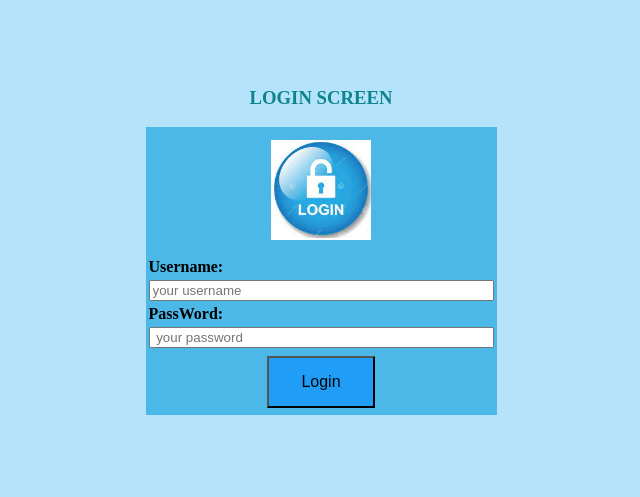
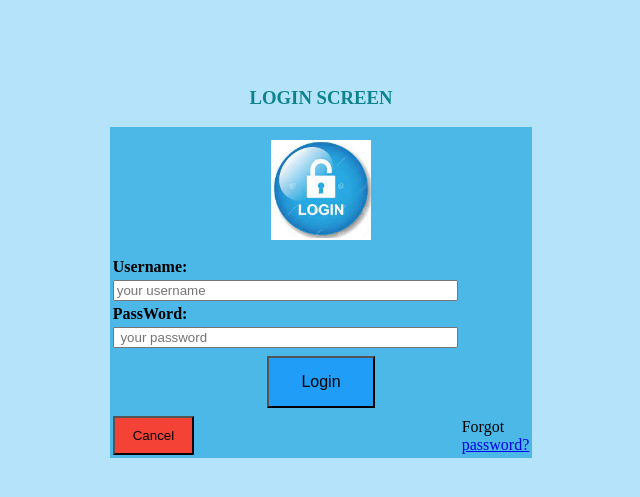
Before and after one commit to sawsanabdullateef/php-html, a PHP site: page / in a window 1280 px wide. Shown: the top 497 px of the page, without its empty margins (319-959 px from the left). Run offline with PHP 8.4, Linux system fonts and the light colour scheme.

Commit message:
add new 2 button cancel and forget and css style

```diff
--- a/css/style.css
+++ b/css/style.css
@@ -29,3 +29,12 @@ button[type=submit]{
       width: 20%;
       height: 70%;
   }
+  .cancelbtn {
+    width: auto;
+    padding: 10px 18px;
+    background-color: #f44336;
+}
+pan.psw {
+    float: right;
+    padding-top: 16px;
+}
--- a/index.html
+++ b/index.html
@@ -42,6 +42,11 @@
                         <td colspan="2" class="center"> <button  type="submit" id="save" name ="save"  >Login</button></td>
 
                     </tr>
+                    <tr>
+                        <td>
+                            <button type="button" class="cancelbtn">Cancel</button></td>
+                            <td><span class="psw">Forgot <a href="#">password?</a></span></td>
+                    </tr>
                 </table>
             </form>
             </center>
```
